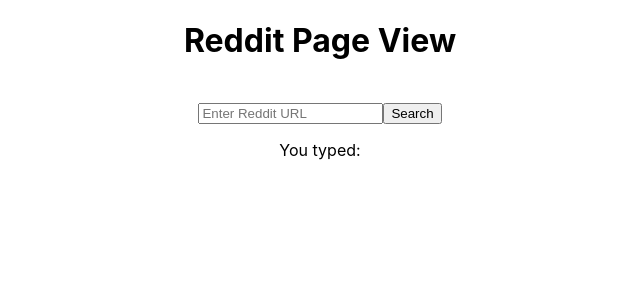
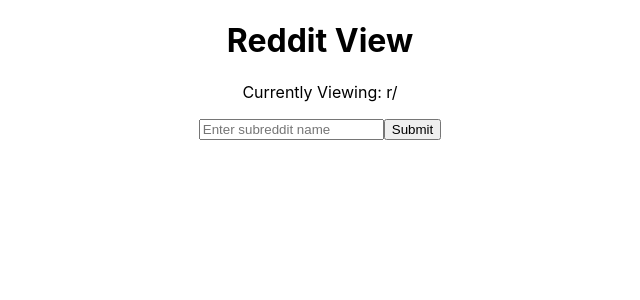
Before and after one commit to akshayaa-403/reddit-view, a React (Create React App) app: page / in a window 1280 px wide. Shown: the top 300 px of the page, without its empty margins (320-960 px from the left). Built offline with nearby package versions, Linux system fonts and the light colour scheme.

Commit message:
fixed CORS error

```diff
--- a/src/App.tsx
+++ b/src/App.tsx
@@ -1,45 +1,48 @@
-//www.reddit.com/r/webdev/comments/r9wjz8/how_would_i_go_about_using_json_data_to_make/
-
-import React from 'react';
-import { useState } from 'react';
-//import logo from './logo.svg';
-//import './App.css';
+import React, { useState } from "react";
+//import "./App.css";
 
 function App() {
-  const [link, setLink] = useState('');
-  const [postData, setPostData] = useState<{ title: string; body: string } | null>(null);
+  const myText = "Reddit View";
+  const [redditPost, setRedditPost] = useState("");
+  const [posts, setPosts] = useState<any[]>([]);
 
-const handleSubmit = () => {
-  const redditUrl = 'https://jsonplaceholder.typicode.com/posts/1';
+  const handleSubmit = async () => {
+    const redditUrl = `${redditPost}.json`;
+    const proxyUrl = `https://corsproxy.io/?${encodeURIComponent(redditUrl)}`;
+    console.log("URL:" + redditUrl);
 
-  fetch(redditUrl)
-    .then(response => response.json())
-    .then(data => {
-      console.log('Reddit data:', data);
-      setPostData(data);
-    })
-    .catch(error => {
-      console.log('Error:', error);
-    });
-};
+    try {
+      const response = await fetch(proxyUrl);
+      const data = await response.json();
+      console.log("Data:", data);
+
+      if (Array.isArray(data) && data.length >=2) {
+        const postsData = data[0].data.children[0].data;
+        console.log("Posts:", postsData);
+        setPosts([postsData]);
+      } else {
+        console.log("Invalid data structure:", data);
+      }
+    } catch (error) {
+      console.log("Error fetching Reddit posts:", error);
+    }
+  }
 
   return (
-    <div style={{ textAlign: 'center' }}>
-      <h1>Reddit Page View</h1>
-      <br></br>
+    <div className="App">
+      <center>
+      <h1>{myText}</h1>
+      <p>Currently Viewing: r/{redditPost}</p>
+
       <input
-      value={link}
-      onChange={(e) => setLink(e.target.value)}
-      type="text"
-      placeholder="Enter Reddit URL" />
-      <button onClick={handleSubmit}>Search</button>
-      <p>You typed: {link}</p>
-      {postData && (
-        <div>
-          <h2>{postData.title}</h2>
-          <p>{postData.body}</p>
-        </div>
-)}
+        type="text"
+        value={redditPost}
+        onChange={(e) => setRedditPost(e.target.value)}
+        placeholder="Enter subreddit name"
+      />
+
+      <button onClick={handleSubmit}>Submit</button>
+      </center>
     </div>
   );
 }
```
